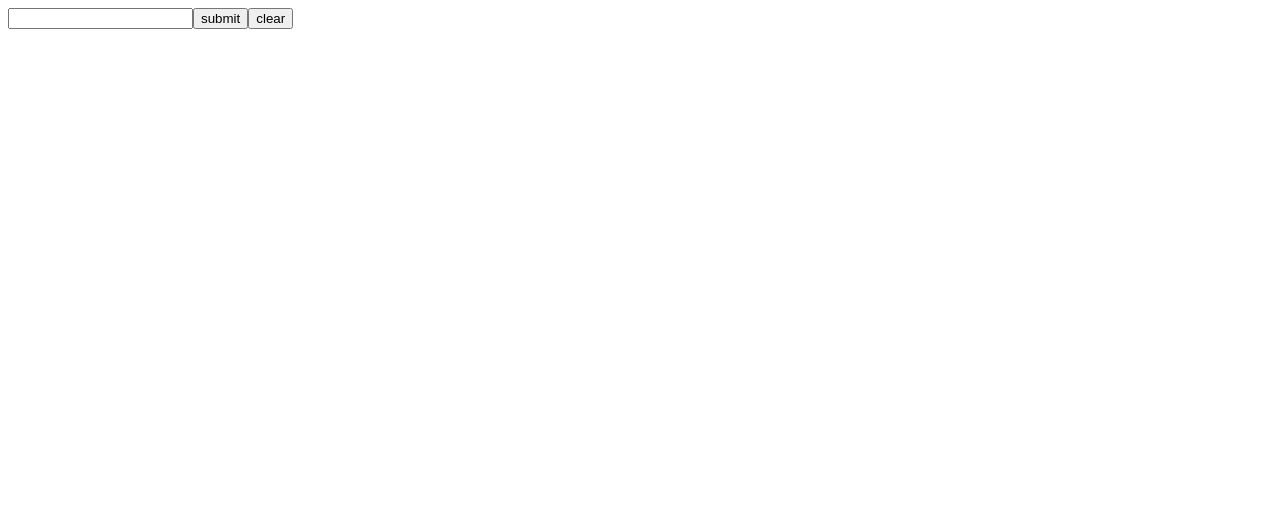
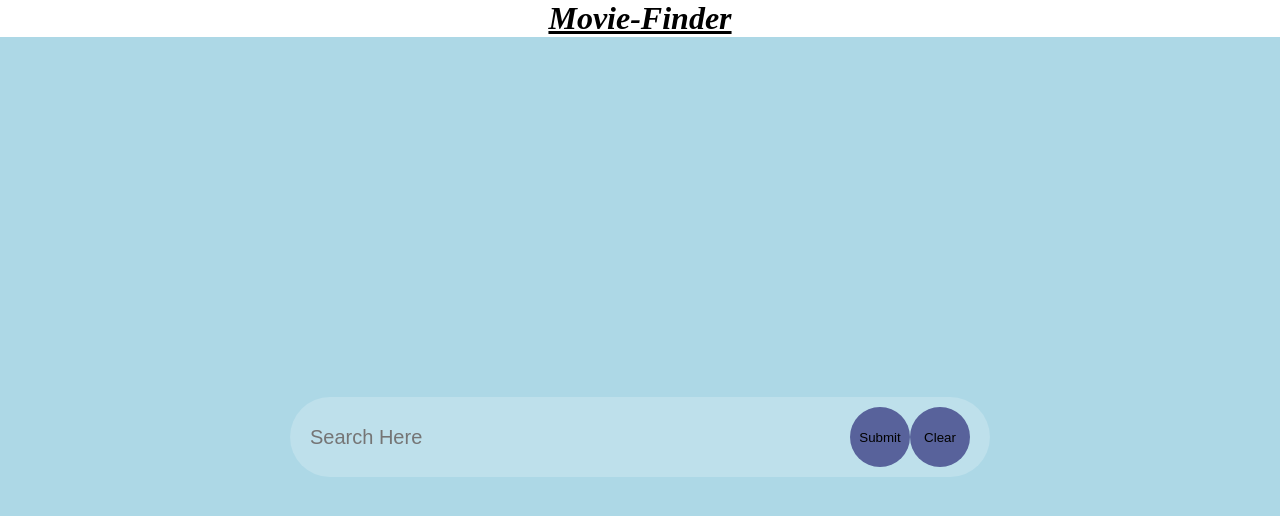
Before and after one commit to wahe7/Movie_info, a plain HTML site: page index.html in a window 1280 px wide. Drawn offline with nearby package versions, Linux system fonts and the light colour scheme.

Commit message:
Movie Finder

```diff
--- a/index.html
+++ b/index.html
@@ -5,13 +5,18 @@
     <meta http-equiv="X-UA-Compatible" content="IE=edge">
     <meta name="viewport" content="width=device-width, initial-scale=1.0">
     <title>Document</title>
+    <link rel ="stylesheet" href="style.css">
 </head>
 <body>
 
-  <form class="input">
-    <input type="text" class="text"><button type="submit" class="btn">submit</button><button type="submit" class="clr">clear</button>
-  </form>
+  <!-- <form class="input">
+    <input type="text" placeholder="search" class="text"><button type="submit" class="btn">submit</button><button type="submit" class="clr">clear</button>
+  </form> -->
+  <h1>Movie-Finder</h1>
   <div class="container">
+    <form class="search-bar">
+      <input type="text" placeholder="Search Here" class="text"><button type="submit" class="btn">Submit</button><button type="submit" class="clr">Clear</button>
+    </form>
     <div class="img"></div>
   </div>
 
--- a/script.js
+++ b/script.js
@@ -1,4 +1,4 @@
-let form = document.querySelector(".input")
+let form = document.querySelector(".search-bar")
 let cont = document.querySelector(".container");
 
 async function getdata(d) {
--- /dev/null
+++ b/style.css
@@ -0,0 +1,53 @@
+*{
+    margin:0;
+    padding:0;
+    box-sizing:border-box;
+    font-family: 'Poppins' , sans-serif;
+}
+
+.container{
+    width: 100%;
+    min-height: 100vh;
+    padding:5%;
+
+    background-color: lightblue;
+    display:flex ;
+    align-items: center;
+    justify-content: center;
+}
+.search-bar{
+    width:100%;
+    max-width:700px;
+    background: rgba(255,255,255,0.2);
+    display:flex ;
+    align-items: center;
+    border-radius: 60px;
+    padding: 10px 20px;
+    /* backdrop-filter: blur(4px) saturate(180%); */
+}
+.search-bar input{
+   background: transparent;
+   flex: 1;
+   border: 0;
+   outline: none;
+   padding: 24px 20 px;
+   font-size: 20px;
+   color: black;
+}
+.search-bar button img{
+    width :25px;
+}
+.search-bar button{
+    border: 0;
+    border-radius: 50%;
+    width: 60px;
+    height: 60px;
+    background : #58629b;
+    cursor: pointer;
+}
+h1{
+    text-align: center;
+    font-family:'Times New Roman', Times, serif;
+    text-decoration-line: underline;
+    font-style: italic;
+}
```
